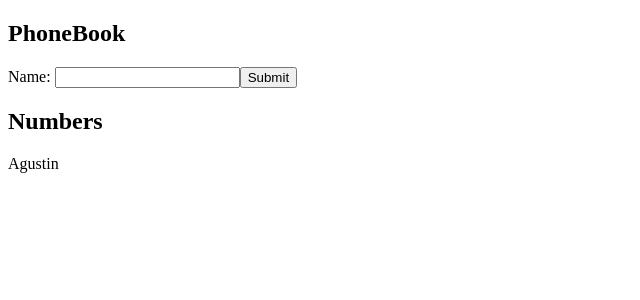
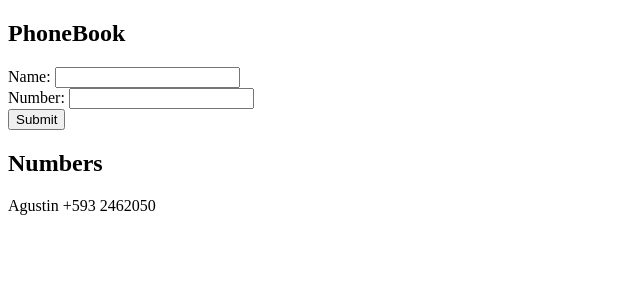
Before and after one commit to lonchanick/fullstackopen, a React (Vite) app in the folder part2/myapp/: page / in a window 1280 px wide. Shown: the top 300 px of the page, without its empty margins (0-640 px from the left). Built offline with nearby package versions, Linux system fonts and the light colour scheme.

Commit message:
exercise 2.8 done

```diff
--- a/part2/myapp/src/App.jsx
+++ b/part2/myapp/src/App.jsx
@@ -1,12 +1,17 @@
 import { useState } from "react";
 
 const App = () => {
-  const [person, setNewPerson] = useState([{ id: 0, name: "Agustin" }]);
+  const [person, setNewPerson] = useState([{ id: 0, name: "Agustin", number: "+593 2462050" }]);
   const [newPersonInput, setNewPersonInput] = useState("");
+  const [newNumberInput, setNewNumberInput] = useState("");
 
   const onChangeNewPersonInput = (event) => {
-    console.log(event.target.value);
+    // console.log(event.target.value);
     setNewPersonInput(event.target.value)
+  };
+  const onChangeNewNumberInput = (event) => {
+    // console.log(event.target.value);
+    setNewNumberInput(event.target.value)
   };
 
   const onSubmitForm = (event)=>{
@@ -20,23 +25,26 @@ const App = () => {
     }
     const newPerson = {
       id: person.length + 1,
-      name: newPersonInput
+      name: newPersonInput,
+      number: newNumberInput
     }
     setNewPerson(person.concat(newPerson));
     setNewPersonInput('');
+    setNewNumberInput('');
   }
 
   return (
     <>
       <h2>PhoneBook</h2>
       <form onSubmit={onSubmitForm}>
-        Name: <input value={newPersonInput} onChange={onChangeNewPersonInput} />
+        Name: <input value={newPersonInput} onChange={onChangeNewPersonInput} /><br></br>
+        Number: <input value={newNumberInput} onChange={onChangeNewNumberInput} /><br></br>
         <button type="submit">Submit</button>
       </form>
 
       <h2>Numbers</h2>
       {person.map((person) => (
-        <p key={person.id}>{person.name}</p>
+        <p key={person.id}>{person.name} {person.number}</p>
       ))}
     </>
   );
```
